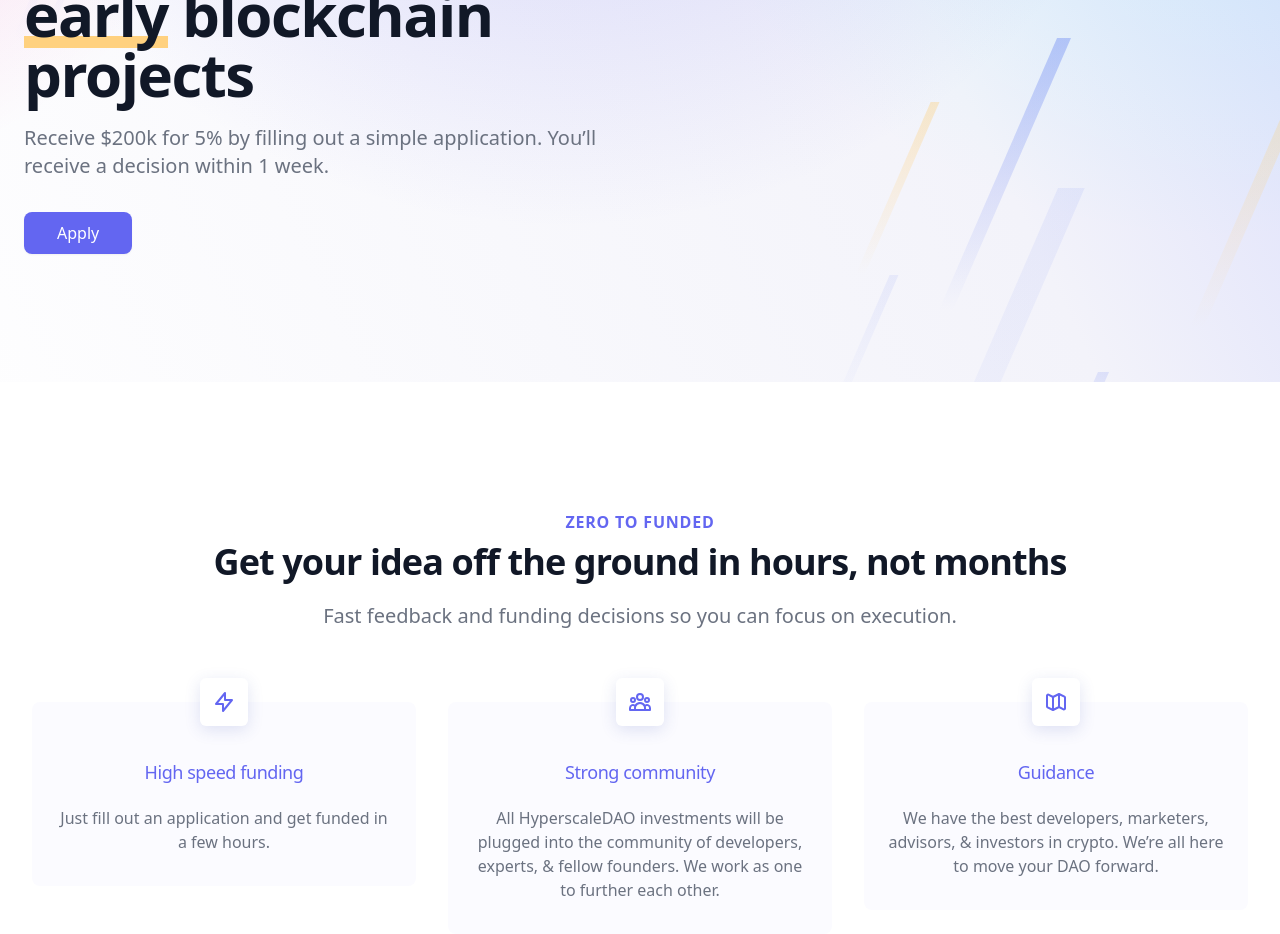
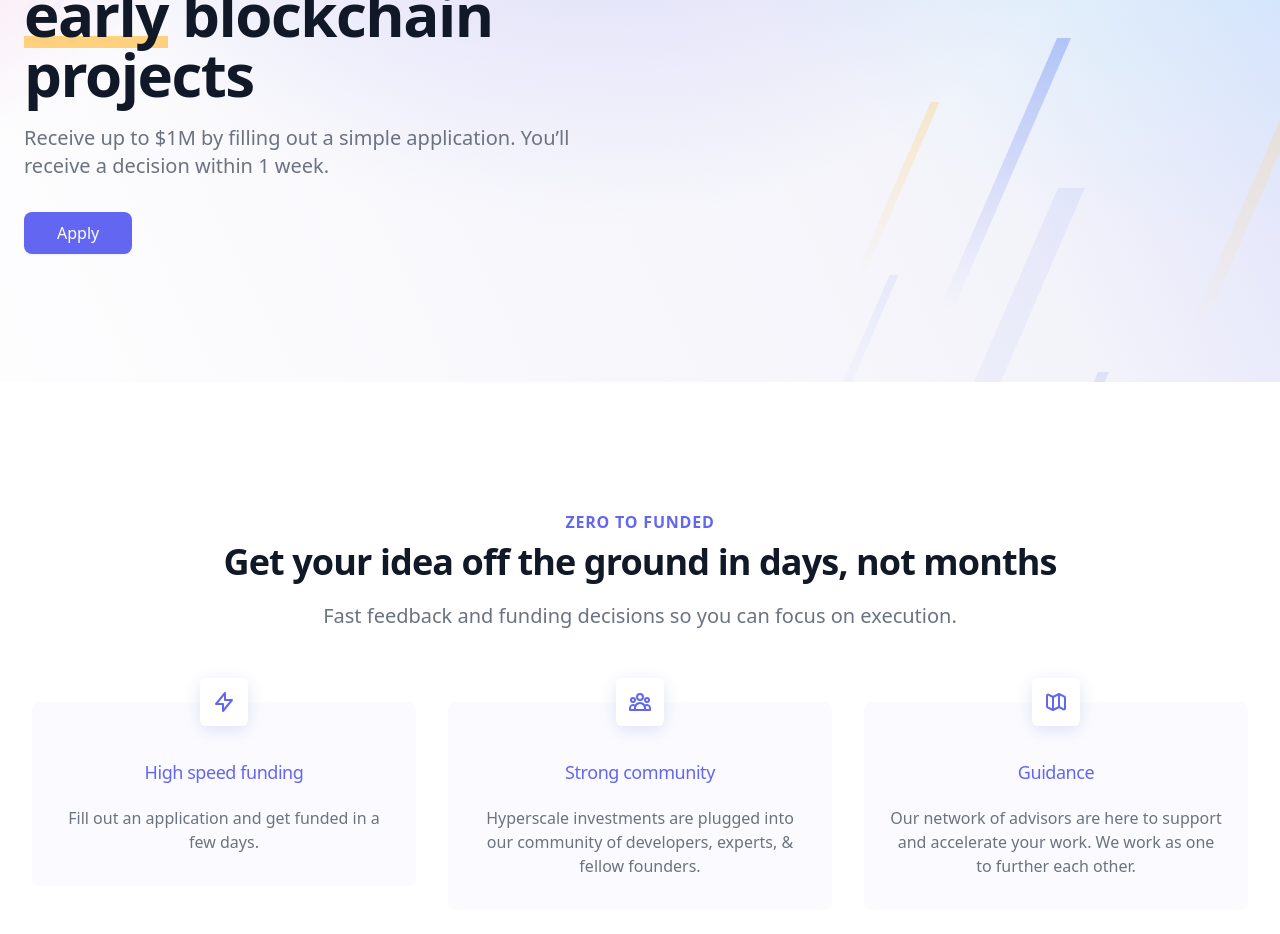
Before and after one commit to metasj/frontend, a Next.js app: page / in a window 1280 px wide. Shown: the part 280-1214 px from the top of the page. Built offline with nearby package versions, Linux system fonts and the light colour scheme; what @tailwindcss/typography would draw is missing.

Commit message:
Updates to non-timeline text
For review; the non-timeline updates from https://github.com/hyper-scale/frontend/pull/39/files

```diff
--- a/src/pages/index.js
+++ b/src/pages/index.js
@@ -29,17 +29,17 @@ const features = [
 	{
 		name: 'High speed funding',
 		icon: LightningBoltIcon,
-		desc: 'Just fill out an application and get funded in a few hours.',
+		desc: 'Fill out an application and get funded in a few days.',
 	},
 	{
 		name: 'Strong community',
 		icon: UserGroupIcon,
-		desc: 'All HyperscaleDAO investments will be plugged into the community of developers, experts, & fellow founders. We work as one to further each other.',
+		desc: 'Hyperscale investments are plugged into our community of developers, experts, & fellow founders.',
 	},
 	{
 		name: 'Guidance',
 		icon: MapIcon,
-		desc: 'We have the best developers, marketers, advisors, & investors in crypto. We’re all here to move your DAO forward.',
+		desc: 'Our network of advisors are here to support and accelerate your work. We work as one to further each other.',
 	},
 ]
 
@@ -166,7 +166,7 @@ const Landing = () => (
 								</span>
 							</h1>
 							<p className="mt-3 text-base text-gray-500 sm:mt-5 sm:text-xl lg:text-lg xl:text-xl">
-								<span>Receive $200k for 5% by filling out a simple application.</span>{' '}
+								<span>Receive up to $1M by filling out a simple application.</span>{' '}
 								<span>You’ll receive a decision within 1 week.</span>
 							</p>
 							<div className="mt-8 sm:max-w-lg sm:mx-auto text-center lg:text-left lg:mx-0">
@@ -186,7 +186,7 @@ const Landing = () => (
 			<div className="mx-auto max-w-md px-4 text-center sm:max-w-3xl sm:px-6 lg:px-8 lg:max-w-7xl">
 				<h2 className="text-base font-semibold tracking-wider text-indigo-500 uppercase">Zero to funded</h2>
 				<p className="mt-2 text-3xl font-extrabold text-gray-900 tracking-tight sm:text-4xl">
-					Get your idea off the ground in hours, not months
+					Get your idea off the ground in days, not months
 				</p>
 				<p className="mt-5 max-w-prose mx-auto text-xl text-gray-500">
 					Fast feedback and funding decisions so you can focus on execution.
```
